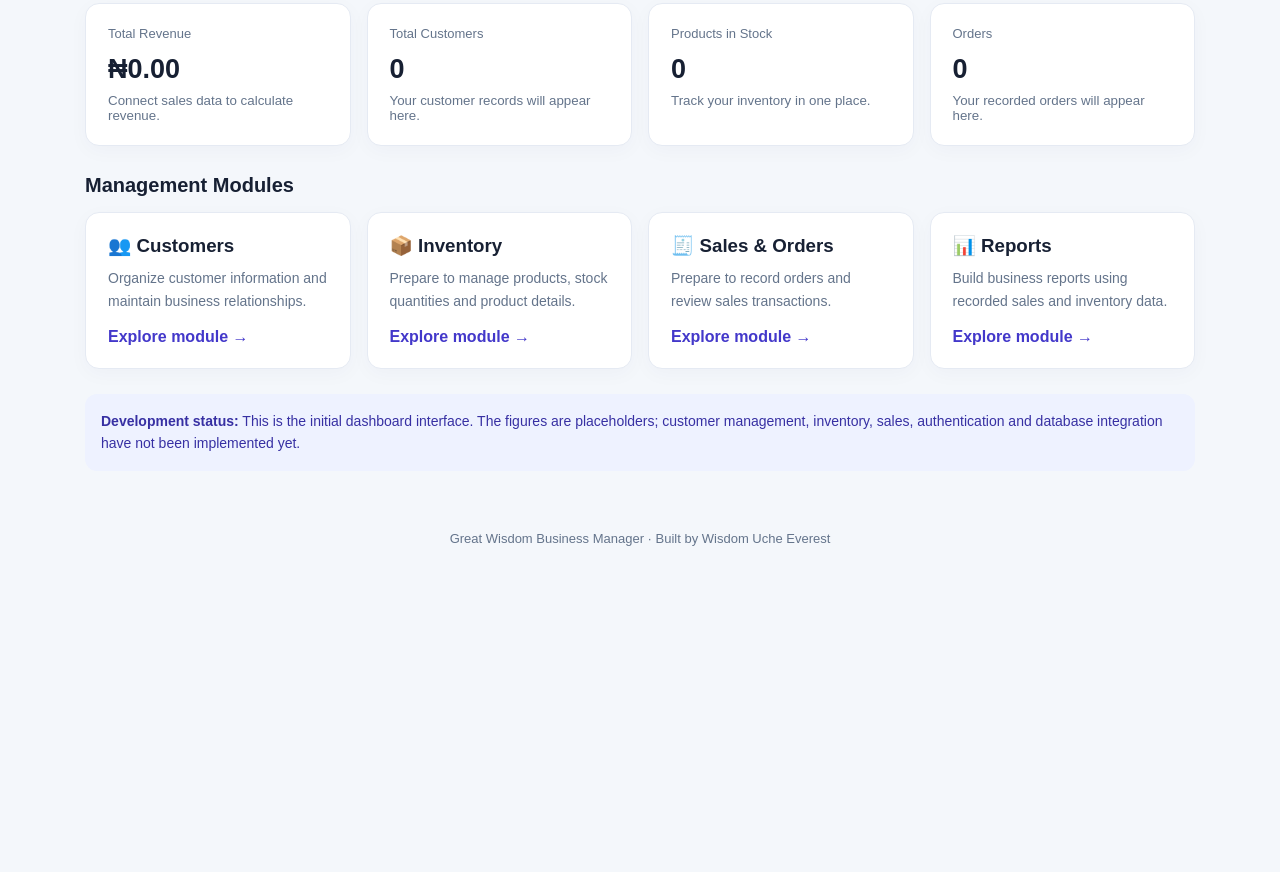
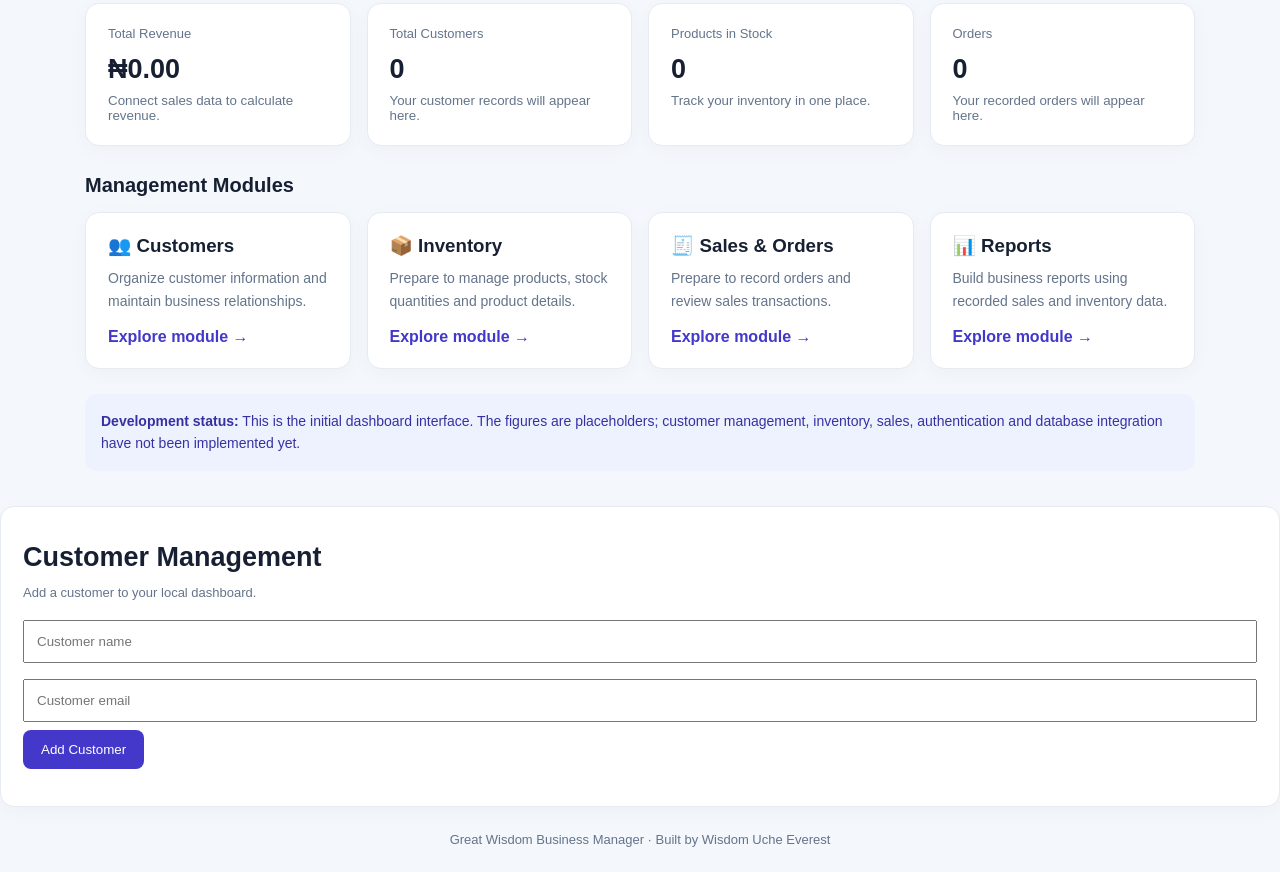
Before and after one commit to wisdomuche123/great-wisdom-business-manager, a plain HTML site: page index.html in a window 1280 px wide. Shown: the part 301-1173 px from the top of the page. Before the commit the page ends 872 px from the top, so only its background shows below. Drawn offline with Linux system fonts and the light colour scheme.

Commit message:
Implement customer management form in index.html
Added a customer management section with a form to add customers.

```diff
--- a/index.html
+++ b/index.html
@@ -230,6 +230,43 @@
     </div>
   </main>
 
+  <section id="customers" class="card" style="margin-top:25px">
+  <h2>Customer Management</h2>
+  <p style="margin:12px 0;color:#64748b">
+    Add a customer to your local dashboard.
+  </p>
+
+  <form id="customerForm">
+    <input
+      id="customerName"
+      type="text"
+      placeholder="Customer name"
+      required
+      style="padding:12px;width:100%;margin:8px 0"
+    >
+
+    <input
+      id="customerEmail"
+      type="email"
+      placeholder="Customer email"
+      required
+      style="padding:12px;width:100%;margin:8px 0"
+    >
+
+    <button
+      type="submit"
+      style="padding:12px 18px;background:#4338ca;color:white;border:0;border-radius:8px"
+    >
+      Add Customer
+    </button>
+  </form>
+
+  <p id="customerMessage" role="status" style="margin-top:12px"></p>
+  <ul id="customerList" style="margin:15px 0 0 20px"></ul>
+  </section>
+
+<script src="script.js"></script>
+
   <footer>
     Great Wisdom Business Manager · Built by Wisdom Uche Everest
   </footer>
```
